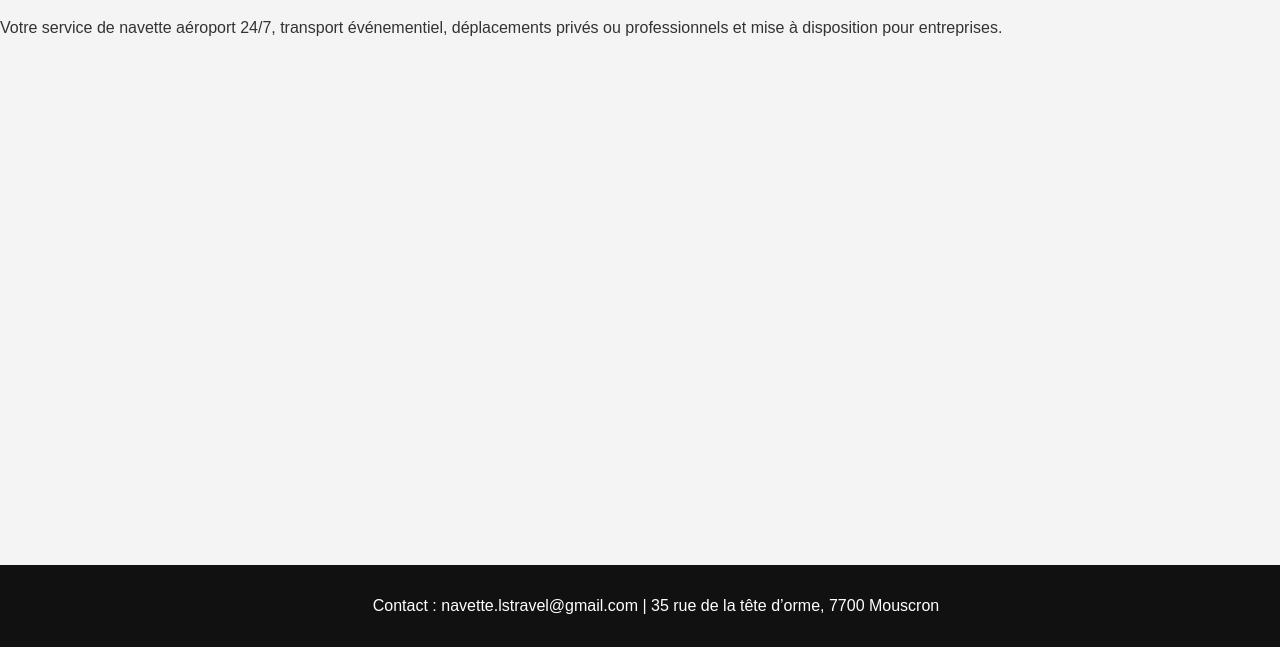
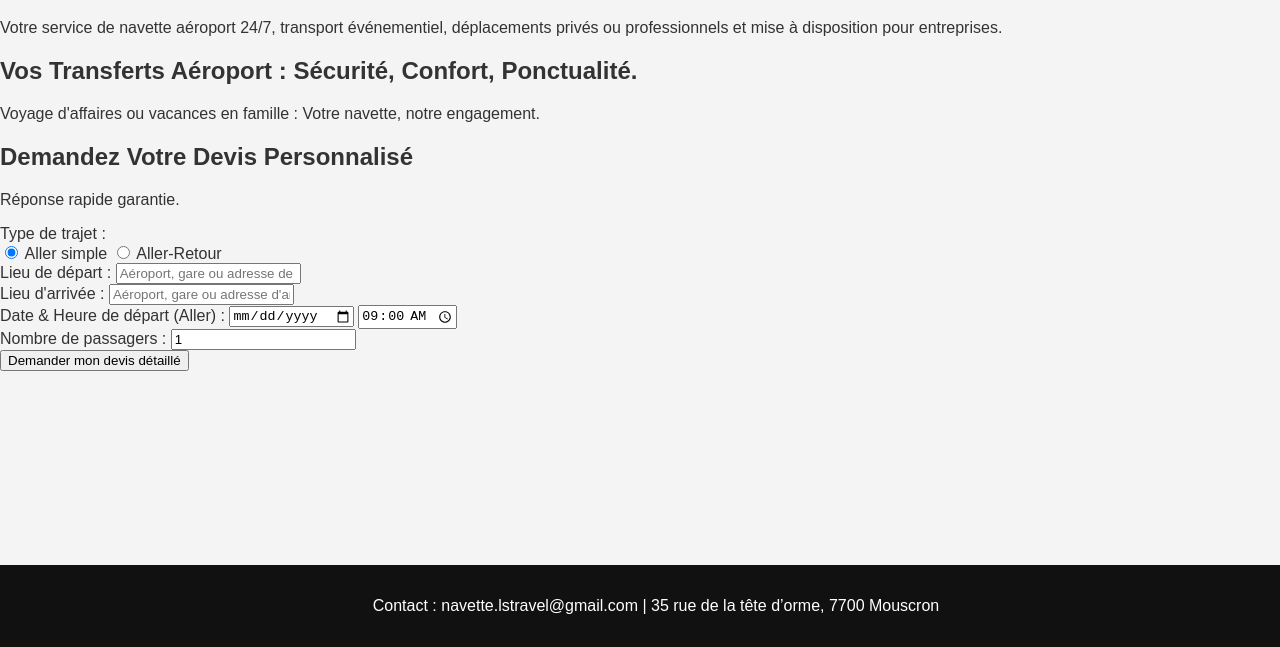
Before and after one commit to lstravel1975/ls-travel-site, a plain HTML site: page index.html in a window 1280 px wide. Shown: the part 153-800 px from the top of the page. Drawn offline with Linux system fonts and the light colour scheme.

Commit message:
Update index.html

```diff
--- a/index.html
+++ b/index.html
@@ -23,6 +23,58 @@
   <main>
     <h1>Bienvenue chez LS Travel</h1>
     <p>Votre service de navette aéroport 24/7, transport événementiel, déplacements privés ou professionnels et mise à disposition pour entreprises.</p>
+    <section class="hero-section">
+            <div class="hero-content">
+                <h1>Vos Transferts Aéroport : Sécurité, Confort, Ponctualité.</h1>
+                <p>Voyage d'affaires ou vacances en famille : Votre navette, notre engagement.</p>
+
+                <div class="quick-quote-form-container">
+                    <h2>Demandez Votre Devis Personnalisé</h2>
+                    <p class="form-subtitle">Réponse rapide garantie.</p>
+
+                    <form id="quickQuoteForm" action="demande-devis-detaillee.html" method="GET">
+                        <div class="form-group">
+                            <label for="tripType">Type de trajet :</label>
+                            <div class="radio-group">
+                                <input type="radio" id="oneWay" name="tripType" value="oneWay" checked>
+                                <label for="oneWay">Aller simple</label>
+                                <input type="radio" id="roundTrip" name="tripType" value="roundTrip">
+                                <label for="roundTrip">Aller-Retour</label>
+                            </div>
+                        </div>
+
+                        <div class="form-group">
+                            <label for="departureLocation">Lieu de départ :</label>
+                            <input type="text" id="departureLocation" name="departureLocation" placeholder="Aéroport, gare ou adresse de départ..." required>
+                        </div>
+
+                        <div class="form-group">
+                            <label for="arrivalLocation">Lieu d'arrivée :</label>
+                            <input type="text" id="arrivalLocation" name="arrivalLocation" placeholder="Aéroport, gare ou adresse d'arrivée..." required>
+                        </div>
+
+                        <div class="form-group">
+                            <label for="departureDate">Date & Heure de départ (Aller) :</label>
+                            <input type="date" id="departureDate" name="departureDate" required>
+                            <input type="time" id="departureTime" name="departureTime" value="09:00" required>
+                        </div>
+
+                        <div class="form-group" id="returnFields" style="display: none;">
+                            <label for="returnDate">Date & Heure de retour :</label>
+                            <input type="date" id="returnDate" name="returnDate">
+                            <input type="time" id="returnTime" name="returnTime" value="18:00">
+                        </div>
+
+                        <div class="form-group">
+                            <label for="passengers">Nombre de passagers :</label>
+                            <input type="number" id="passengers" name="passengers" min="1" value="1" required>
+                        </div>
+
+                        <button type="submit">Demander mon devis détaillé</button>
+                    </form>
+                </div>
+            </div>
+        </section>
   </main>
   <footer>
     <p>Contact : navette.lstravel@gmail.com | 35 rue de la tête d’orme, 7700 Mouscron</p>
```
